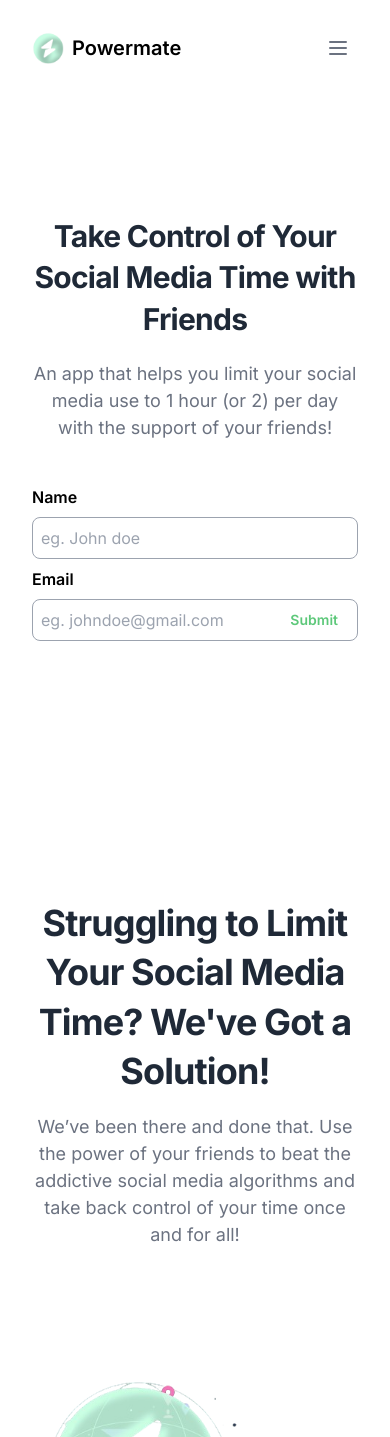
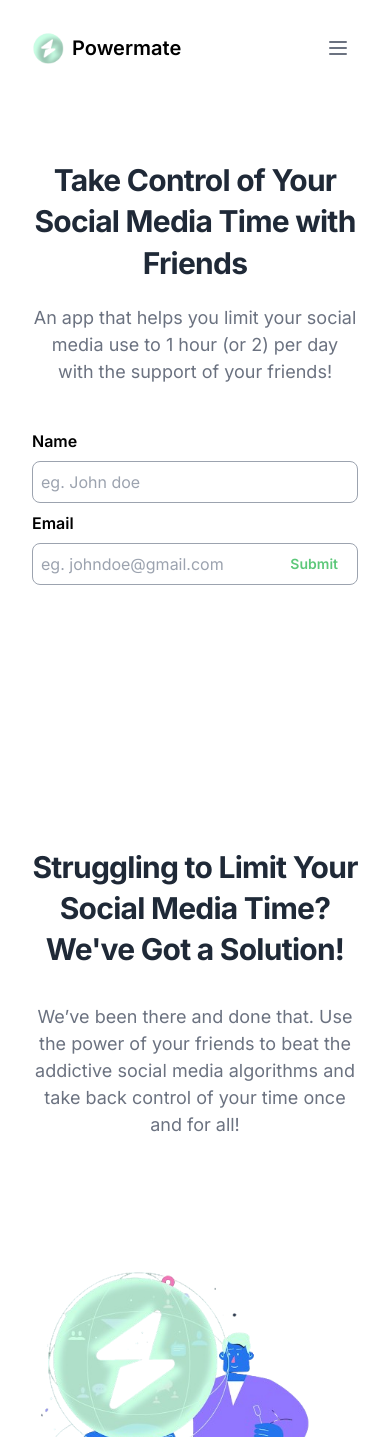
Before and after one commit to Jitomorin/powermate, a Next.js app: page / in a window 390 px wide. Shown: the top 1437 px of the page. Built offline with nearby package versions, Linux system fonts and the light colour scheme.

Commit message:
final changes

```diff
--- a/src/components/Hero.tsx
+++ b/src/components/Hero.tsx
@@ -92,7 +92,7 @@ export const Hero = ({ open, setOpen }: any) => {
       <Container className="flex flex-col p-0 m-0">
         {/* <SlideOver open={open} setOpen={setOpen} /> */}
         {/* <FloatingBalls /> */}
-        <div className="flex xl:items-start xl:mt-20 2xl:mt-72 justify-start w-full min-h-[70vh] lg:h-screen mt-14 ">
+        <div className="flex xl:items-start xl:mt-20 2xl:mt-72 justify-start w-full min-h-[70vh] lg:h-screen mt-0 ">
           <div className=" mx-auto flex flex-col ">
             <h1 className="text-3xl font-bold leading-snug tracking-tight text-center text-[#1f2937] dark:text-white  lg:leading-tight lg:text-6xl xl:leading-tight md:px-10 xl:px-96">
               Take Control of Your Social Media Time with Friends
--- a/src/components/SectionTitle.tsx
+++ b/src/components/SectionTitle.tsx
@@ -22,7 +22,7 @@ export const SectionTitle = (props: Readonly<SectionTitleProps>) => {
       )}
 
       {props.title && (
-        <h2 className=" mt-3 text-4xl xl:px-96 font-bold leading-snug tracking-tight text-gray-800 lg:leading-tight lg:text-5xl dark:text-white">
+        <h2 className=" my-4 text-3xl md:text-3xl xl:px-80 lg:text-5xl font-bold leading-snug tracking-tight text-center text-gray-800 lg:leading-tight xl:text-6xl xl:leading-tight dark:text-white">
           {props.title}
         </h2>
       )}
```
